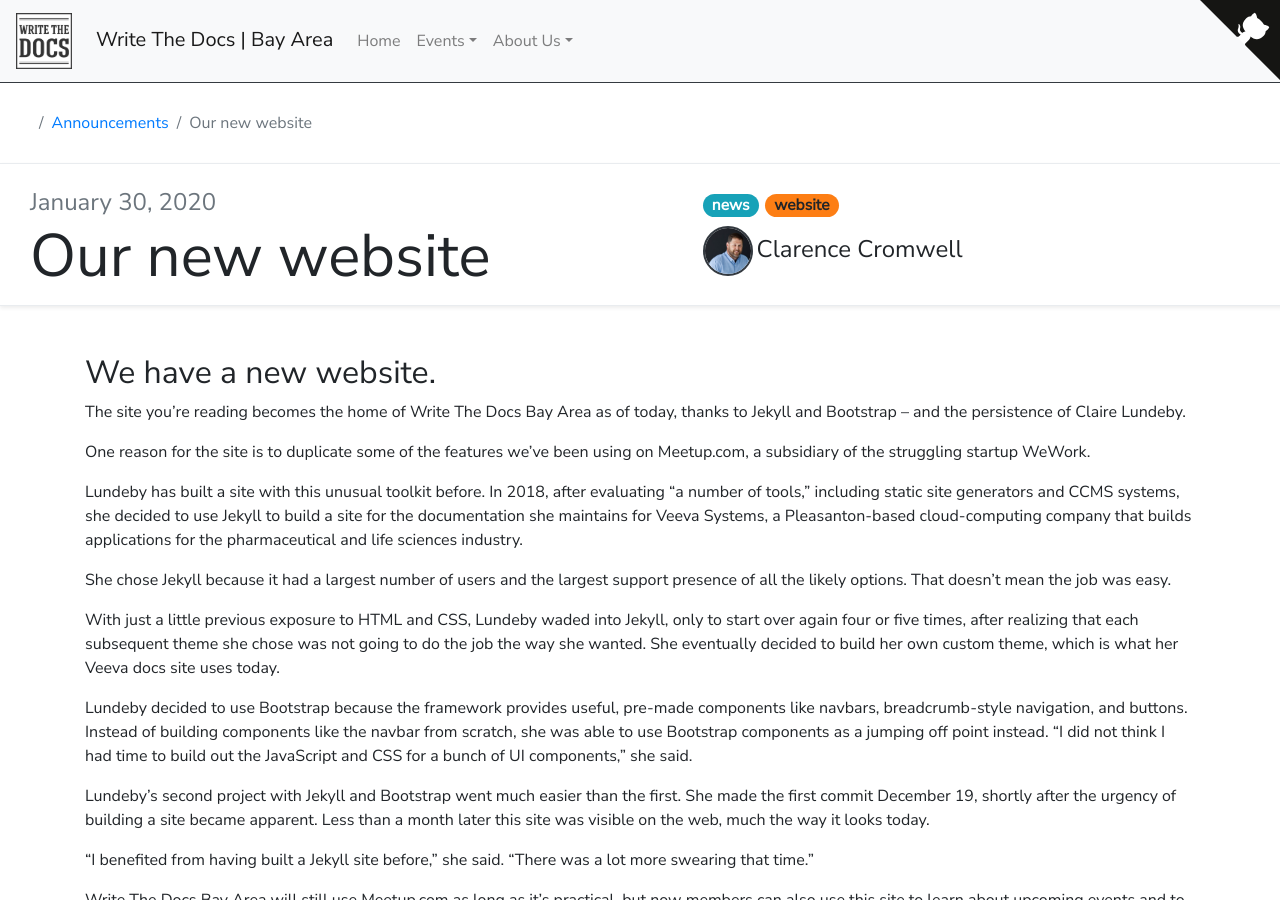
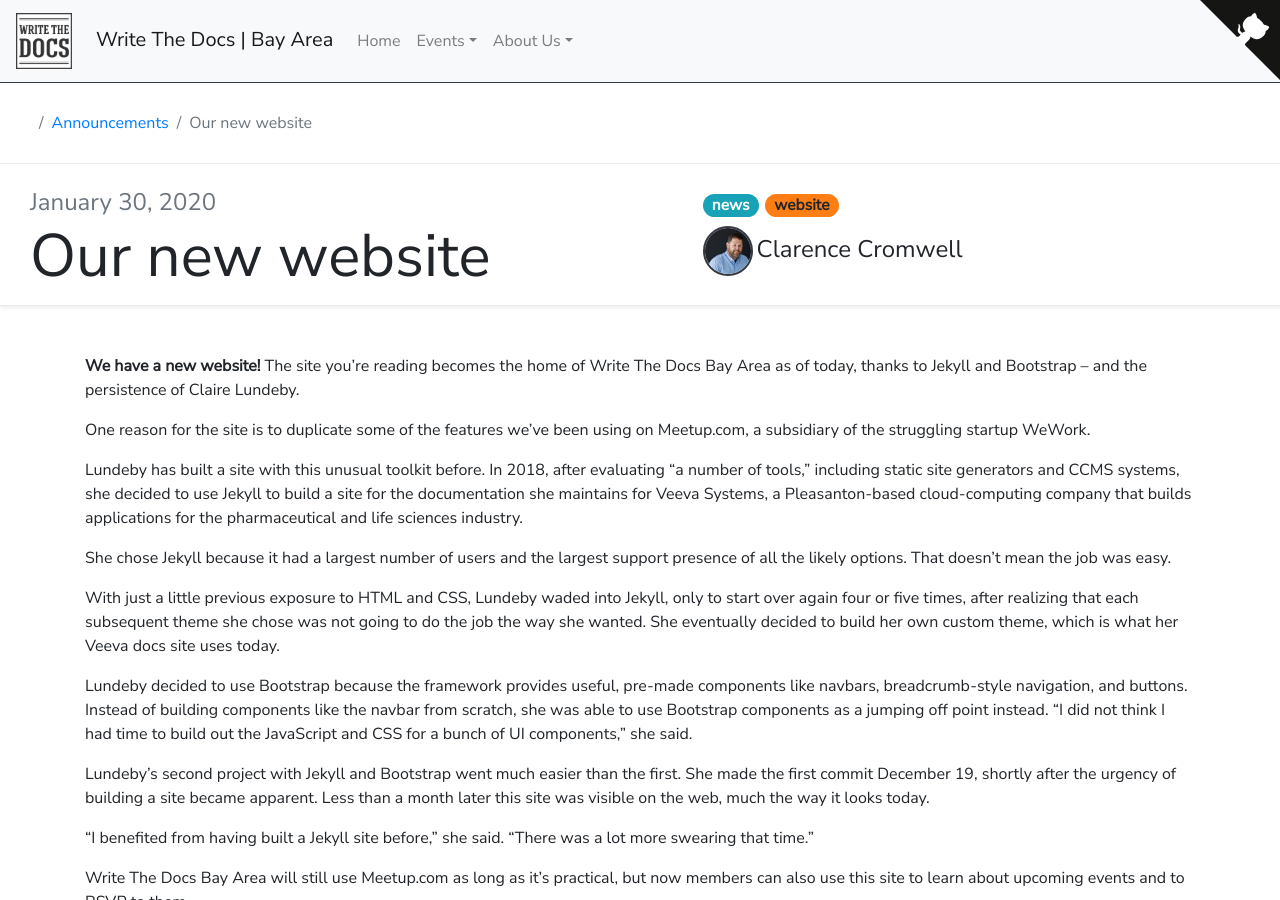
Before and after one commit to San-Francisco-Write-The-Docs/www, a Jekyll site: the page built from content/_announcements/jan2020-new-website.md, in a window 1280 px wide and 900 px high. Built offline with Jekyll 4.4.1, drawn with Linux system fonts in a browser that asks for light colours; nearby versions of some CDN libraries.

Commit message:
Took out heading so that the excerpt can be longer

```diff
--- a/content/_announcements/jan2020-new-website.md
+++ b/content/_announcements/jan2020-new-website.md
@@ -10,9 +10,7 @@
 ---
 
 
-## We have a new website.
-
-The site you're reading becomes the home of Write The Docs Bay Area as of today, thanks to Jekyll and Bootstrap -- and the persistence of Claire Lundeby.
+**We have a new website!** The site you're reading becomes the home of Write The Docs Bay Area as of today, thanks to Jekyll and Bootstrap -- and the persistence of Claire Lundeby.
 
 One reason for the site is to duplicate some of the features we've been using on Meetup.com, a subsidiary of the struggling startup WeWork.
 
```
